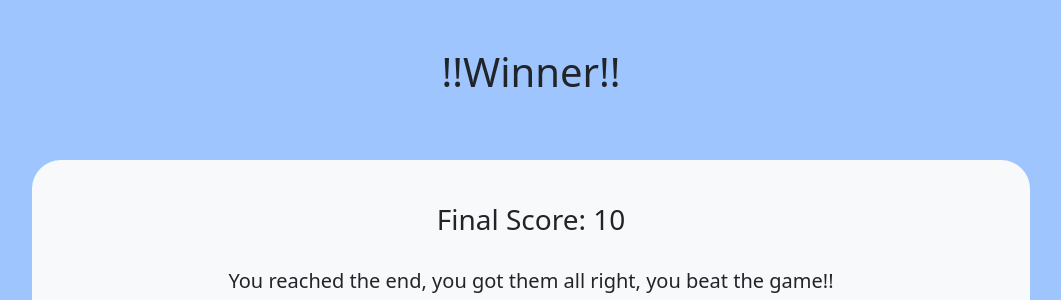
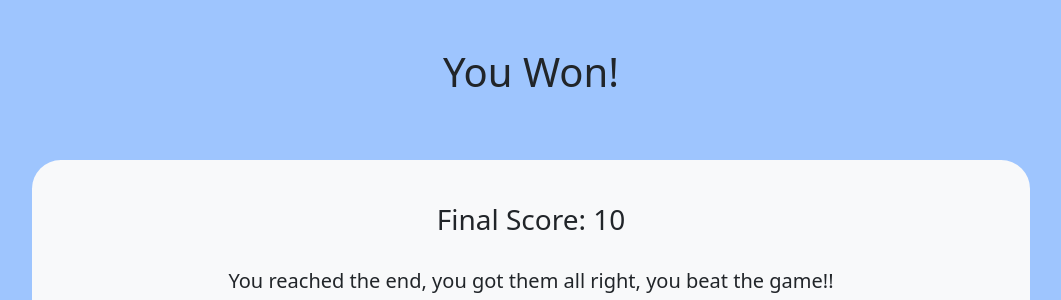
Before and after one commit to gregh13/CS50-Final-Project-Which-Would-Win, a Flask app: template templates/winner.html in a window 1280 px wide. Shown: the top 300 px of the page, without its empty margins (109-1170 px from the left). Run offline with Flask 2, Linux system fonts and the light colour scheme; the template is opened without the code that fills it: most values are stand-ins (such as "Sample title", 1, 10 or a date in 2020).

Commit message:
winner text changes

```diff
--- a/templates/winner.html
+++ b/templates/winner.html
@@ -15,13 +15,13 @@
 
         <link href="/static/styles.css" rel="stylesheet">
 
-        <title>Game Over :(</title>
+        <title>Winner!</title>
     </head>
     <body class="light-blue-color text-center">
         <br>
         <br>
         <div class="br-padding-reverse"></div>
-        <h1>!!Winner!!</h1>
+        <h1>You Won!</h1>
         <div class="br-padding-reverse"></div>
         <div class="text-center soft-white margin-gh rounded-gh">
             <div class="text-center" style="margin: 0 7%;">
```
